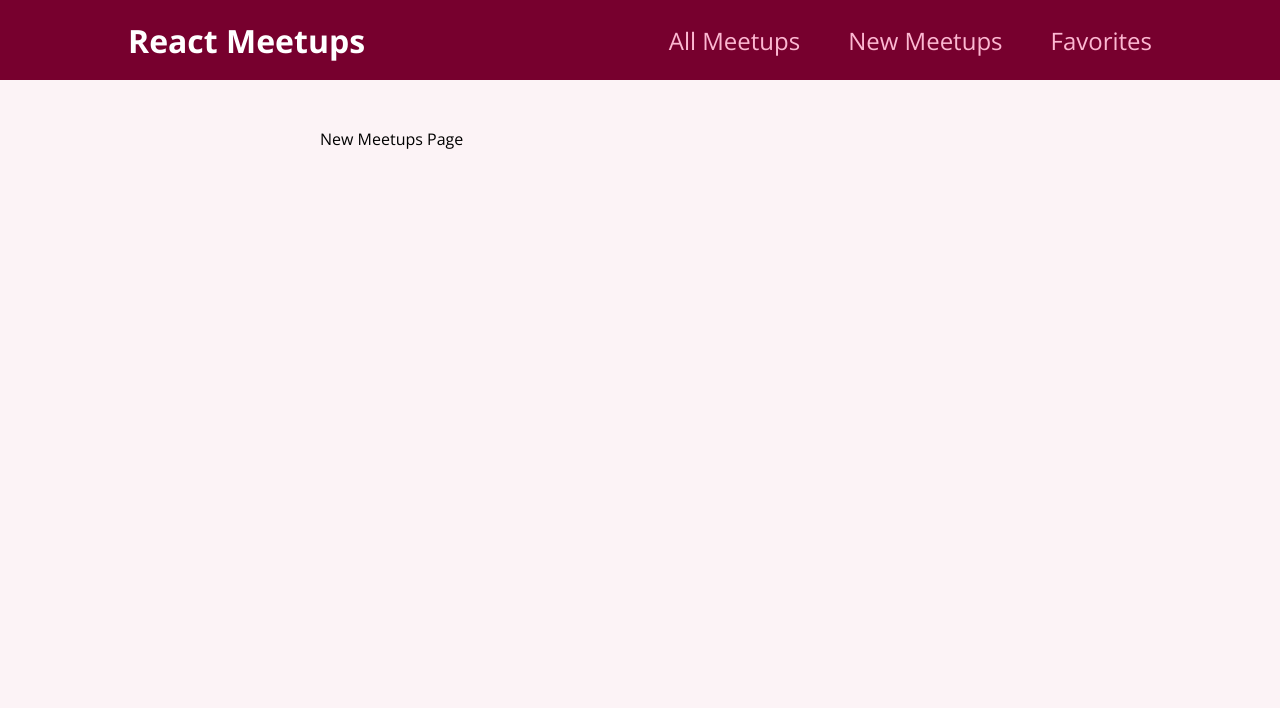
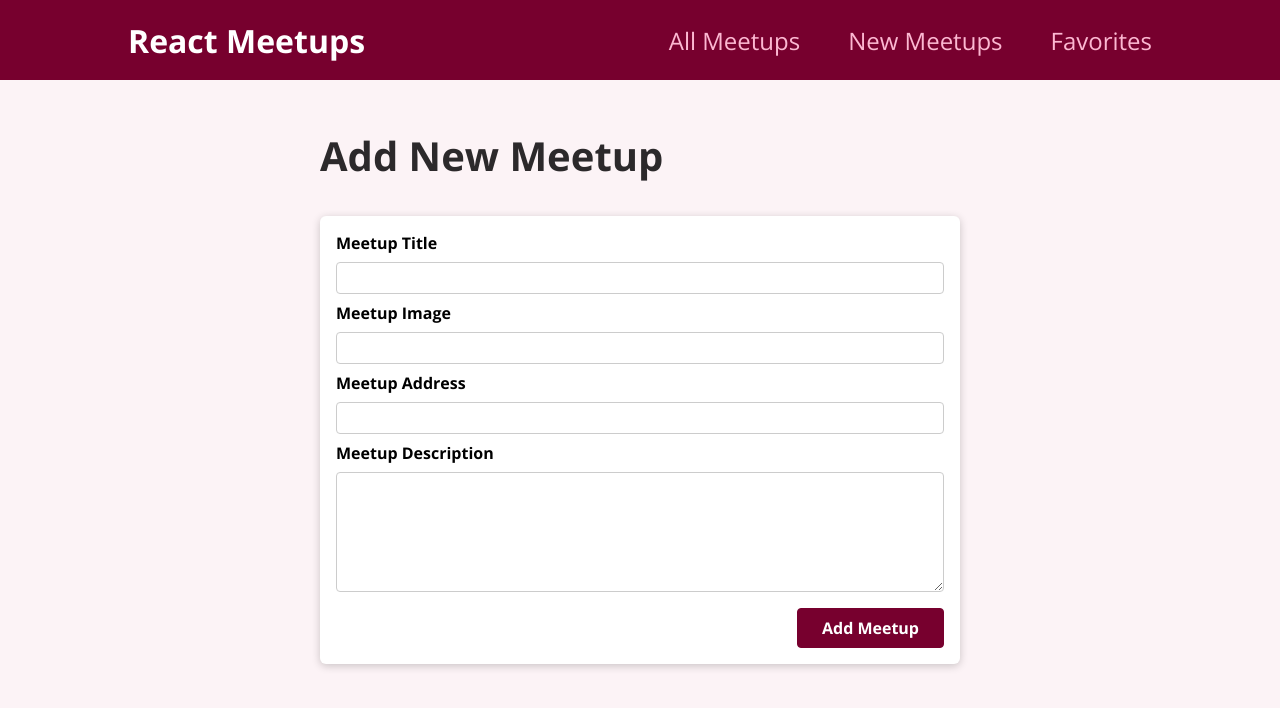
Before and after one commit to windyScripts/react-meetup, a React (Create React App) app: page /new-meetup in a window 1280 px wide. Shown: the top 708 px of the page. Built offline with nearby package versions, Linux system fonts and the light colour scheme.

Commit message:
Implemented form mockup for adding meetups

```diff
--- /dev/null
+++ b/src/components/meetups/NewMeetupForm.js
@@ -0,0 +1,32 @@
+import classes from "./NewMeetupForm.module.css";
+import Card from "../ui/Card";
+
+function NewMeetupForm() {
+  return (
+    <Card>
+      <form className={classes.form}>
+        <div className={classes.control}>
+          <label htmlFor="title">Meetup Title</label>
+          <input type="text" required id="title" />
+        </div>
+        <div className={classes.control}>
+          <label htmlFor="image">Meetup Image</label>
+          <input type="url" required id="image" />
+        </div>
+        <div className={classes.control}>
+          <label htmlFor="address">Meetup Address</label>
+          <input type="text" required id="address" />
+        </div>
+        <div className={classes.control}>
+          <label htmlFor="description">Meetup Description</label>
+          <textarea required id="description" rows={5}></textarea>
+        </div>
+        <div className={classes.actions}>
+          <button>Add Meetup</button>
+        </div>
+      </form>
+    </Card>
+  );
+}
+
+export default NewMeetupForm;
--- /dev/null
+++ b/src/components/meetups/NewMeetupForm.module.css
@@ -0,0 +1,45 @@
+.form {
+  padding: 1rem;
+}
+
+.control {
+  margin-bottom: 0.5rem;
+}
+
+.control label {
+  display: block;
+  font-weight: bold;
+  margin-bottom: 0.5rem;
+}
+
+.control input,
+.control textarea {
+  display: block;
+  font: inherit;
+  border-radius: 4px;
+  border: 1px solid #ccc;
+  padding: 0.25rem;
+  width: 100%;
+}
+
+.actions {
+  margin-top: 1rem;
+  text-align: right;
+}
+
+.actions button {
+  font: inherit;
+  cursor: pointer;
+  background-color: #77002e;
+  color: white;
+  padding: 0.5rem 1.5rem;
+  border: 1px solid #77002e;
+  border-radius: 4px;
+  font-weight: bold;
+}
+
+.actions button:hover,
+.actions button:active {
+  background-color: #a50e48;
+  border-color: #a50e48;
+}
--- a/src/pages/NewMeetup.js
+++ b/src/pages/NewMeetup.js
@@ -1,5 +1,10 @@
+import NewMeetupForm from "../components/meetups/NewMeetupForm";
+
 function NewMeetupsPage() {
-    return <div>New Meetups Page</div>;
+    return <section>
+        <h1>Add New Meetup</h1>
+        <NewMeetupForm />
+    </section>;
 }
 
 export default NewMeetupsPage;
```
